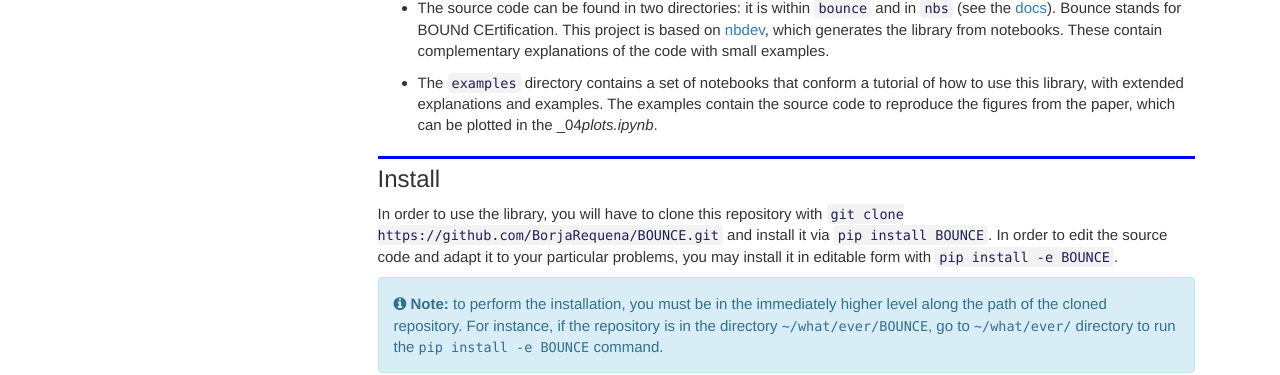
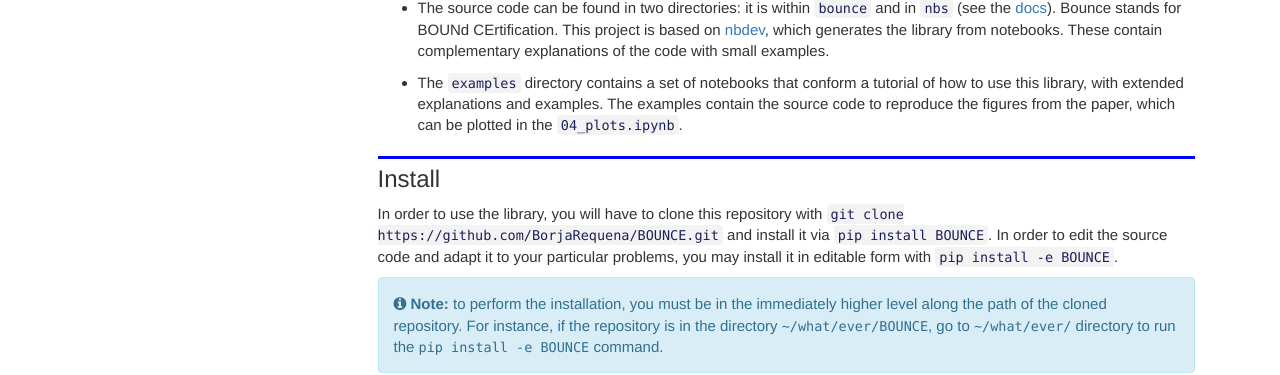
Before and after one commit to BorjaRequena/bounce, a Jekyll site: the page built from docs/index.html, in a window 1280 px wide. Shown: the part 386-761 px from the top of the page. Built offline with Jekyll 4.4.1, drawn with Linux system fonts in a browser that asks for light colours; nearby versions of some CDN libraries; comment, search, counter and statistics services are not loaded.

```diff
--- a/docs/index.html
+++ b/docs/index.html
@@ -34,7 +34,7 @@ nb_path: "nbs/index.ipynb"
 <p>In this repository you can find the source code and a set of notebooks providing a thorough example of how to use the library and how to reproduce the figures shown in the paper.</p>
 <ul>
 <li>The source code can be found in two directories: it is within <code>bounce</code> and in <code>nbs</code> (see the <a href="https://borjarequena.github.io/BOUNCE/">docs</a>). Bounce stands for BOUNd CErtification. This project is based on <a href="https://github.com/fastai/nbdev">nbdev</a>, which generates the library from notebooks. These contain complementary explanations of the code with small examples. </li>
-<li>The <code>examples</code> directory contains a set of notebooks that conform a tutorial of how to use this library, with extended explanations and examples. The examples contain the source code to reproduce the figures from the paper, which can be plotted in the _04<em>plots.ipynb</em>.</li>
+<li>The <code>examples</code> directory contains a set of notebooks that conform a tutorial of how to use this library, with extended explanations and examples. The examples contain the source code to reproduce the figures from the paper, which can be plotted in the <code>04_plots.ipynb</code>.</li>
 </ul>
 
 </div>
```
Also changed, not shown: README.md, 1 other file.
